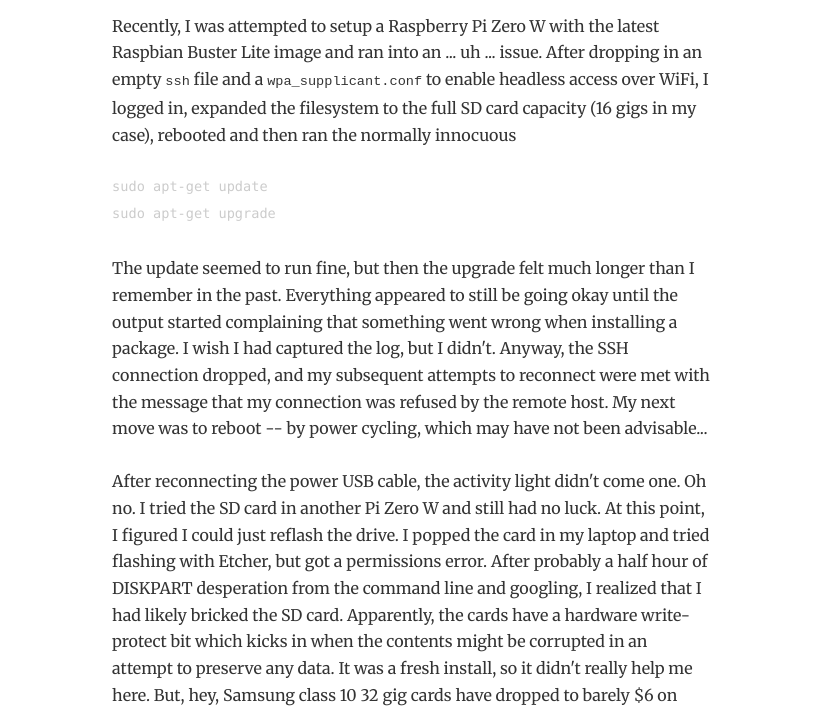
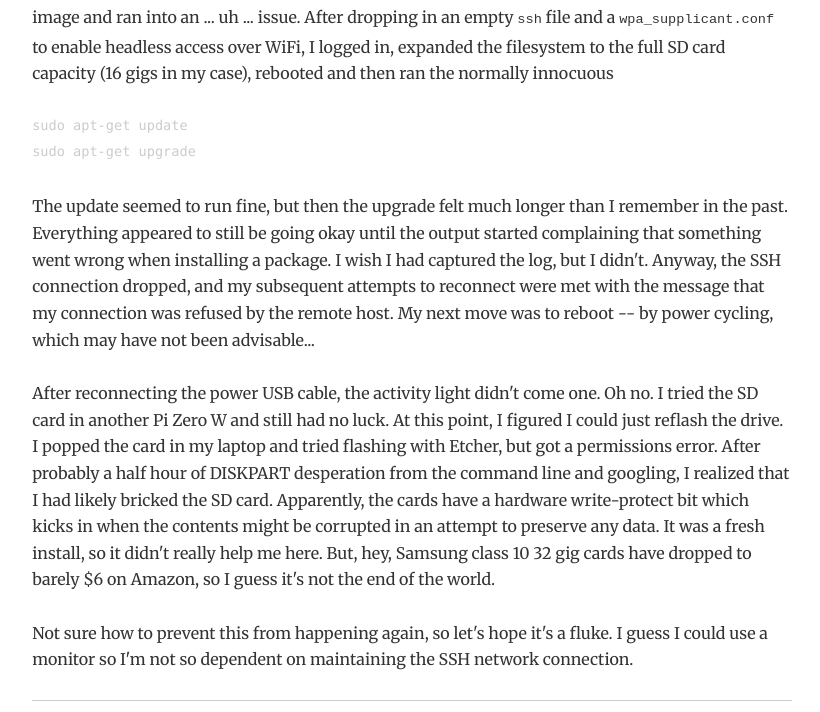
Before and after one commit to mbr4477/blog, a Gatsby site: page /brick-sd-card/ in a window 1280 px wide. Shown: the part 202-914 px from the top of the page, without its empty margins (228-1048 px from the left). Built offline with nearby package versions, Linux system fonts and the light colour scheme; Gatsby itself is replaced by a stand-in of ours; some packages are replaced by stand-ins of ours; code samples lack their colours.

Commit message:
Increase width

```diff
--- a/src/components/layout.js
+++ b/src/components/layout.js
@@ -67,7 +67,7 @@ class Layout extends React.Component {
         style={{
           marginLeft: `auto`,
           marginRight: `auto`,
-          maxWidth: rhythm(24),
+          maxWidth: rhythm(30),
           padding: `${rhythm(1.5)} ${rhythm(3 / 4)}`,
         }}
       >
```
